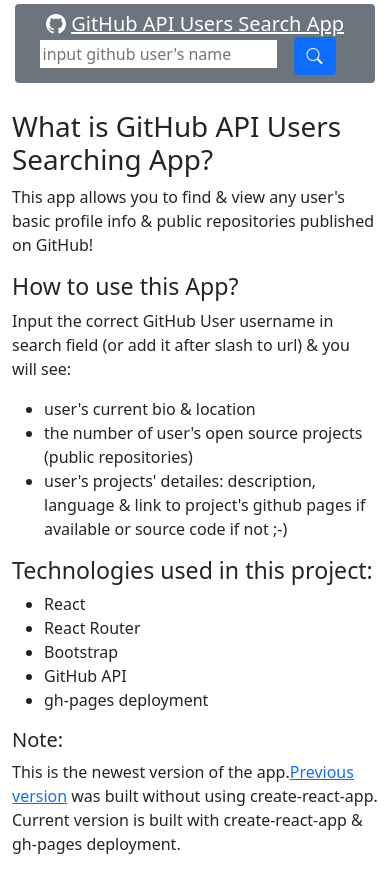
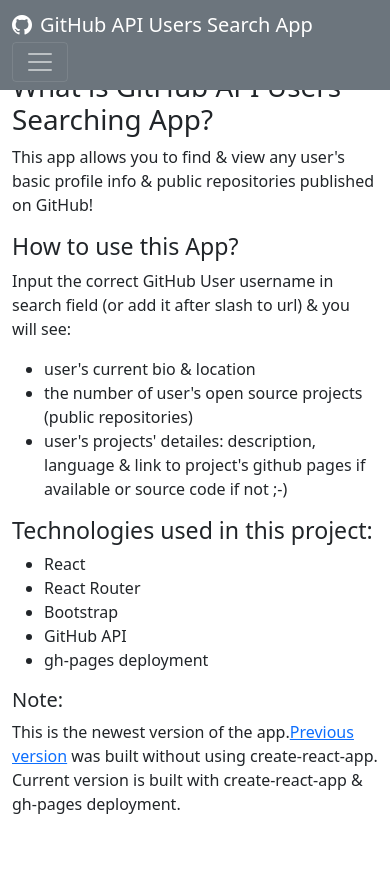
Before and after one commit to vadimgierko/github-api-users-search-app, a React (Create React App) app: page / in a window 390 px wide. After the commit the page ends 844 px from the top, so only its background shows below. Built offline with nearby package versions, Linux system fonts and the light colour scheme.

Commit message:
Header is absolutely responsive now and styled better

```diff
--- a/src/App.js
+++ b/src/App.js
@@ -7,11 +7,6 @@
 export default function App() {
     const [inputedName, setInputedName] = useState();
     const [userName, setUserName] = useState();
-  const [windowSize, setWindowSize] = useState(window.innerWidth);
-
-  window.addEventListener("resize", () => {
-      setWindowSize(window.innerWidth);
-  });
 
     function handleChange(e) {
         setInputedName(e.target.value);
@@ -23,27 +18,23 @@
     }
 
     return (
-
-        <div className="container-fluid">
+        <div className="App">
             <Header
-                windowSize={windowSize}
                 handleChange={handleChange}
                 handleClick={handleClick}
             />
-            <div>
+            <div className="container">
                 <Switch>
                     <Route exact path="/">
-                    <HomePage windowSize={windowSize} />
+                        <HomePage />
                     </Route>
                     <Route path="/user-profile">
-                    <div style={{marginTop: `${windowSize > 610 ? "70px" : "110px"}`}}>
+                        <div style={{marginTop: 70}}>
                             <Info userName={userName} />
                         </div>
                     </Route>
                 </Switch>
-
             </div>
         </div>
-
     );
 }
--- a/src/components/Header.js
+++ b/src/components/Header.js
@@ -1,27 +1,65 @@
+import { useState } from "react";
 import { Link } from "react-router-dom";
 
-export default function Header({ windowSize, handleChange, handleClick}) {
+export default function Header({ handleChange, handleClick}) {
+    const [isNavCollapsed, setIsNavCollapsed] = useState(true);
+
+    const handleNavCollapse = () => {
+        setIsNavCollapsed(!isNavCollapsed);
+    };
+
     return (
-        <div
-            className={`navbar .form-inline bg-secondary pt-2 mt-n1 my-1 rounded justify-content-${windowSize > 610 ? "between" : "center"}`}
-            style={{position: "fixed", top: "0", left: "15px", right: "15px", zIndex: 1}}
+        <nav className="navbar navbar-expand-lg navbar-dark bg-secondary fixed-top">
+            <div className="container">
+                <span className="navbar-brand mb-0 h1">
+                    <i className="bi bi-github me-2" />
+                    <Link
+                        to="/"
+                        className="text-reset"
+                        style={{textDecoration: "none"}}
+                    >GitHub API Users Search App</Link>
+                </span>
+                <button
+                    className="navbar-toggler collapsed"
+                    type="button"
+                    data-bs-toggle="collapse"
+                    data-bs-target="#navbarColor01"
+                    aria-controls="navbarColor01"
+                    aria-expanded={isNavCollapsed ? true : false}
+                    aria-label="Toggle navigation"
+                    onClick={handleNavCollapse}
                 >
-            <div>
-                <span className="navbar-brand mb-0 mx-3 h1 text-white">
-                    <i className="bi bi-github"></i> <Link to="/" className="text-reset">GitHub API Users Search App</Link>
-                </span>
-            </div>
-            <div>
-                <span><input type="text" placeholder="input github user's name" className="me-3" onChange={(e) => handleChange(e)}></input></span>
+                    <span className="navbar-toggler-icon"></span>
+                </button>
+                <div className={`${isNavCollapsed ? "collapse" : null} navbar-collapse `} id="navbarColor01">
+                    <ul className="navbar-nav me-auto">
+                        <li className="nav-item">
+                            <Link className="nav-link" to="/" onClick={isNavCollapsed ? null : () => handleNavCollapse() }>About</Link>
+                        </li>
+                    </ul>
+                    <form className="d-flex">
+                        <input
+                            type="text"
+                            placeholder="github user's name here"
+                            className={isNavCollapsed ? "form-control me-2" : "form-control me-2"}
+                            onChange={(e) => handleChange(e)}
+                        />
                         <Link
                             to="/user-profile"
                             type="button"
-                    className="btn btn-primary me-3"
-                    onClick={handleClick}
+                            className={isNavCollapsed ? "btn btn-primary" : "btn btn-primary"}
+                            onClick={() => {
+                                handleClick();
+                                if (!isNavCollapsed) {
+                                    handleNavCollapse();
+                                }
+                            }}
                         >
                             <i className="bi bi-search"></i>
                         </Link>
+                    </form>
                 </div>
             </div>
+        </nav>
     );
 }
--- a/src/components/HomePage.js
+++ b/src/components/HomePage.js
@@ -1,6 +1,6 @@
-export default function HomePage({ windowSize }) {
+export default function HomePage() {
     return (
-        <div style={{marginTop: `${windowSize > 610 ? "70px" : "110px"}`}}>
+        <div style={{marginTop: 70}}>
             <h1>What is  GitHub API Users Searching App?</h1>
             <p>This app allows you to find & view any user's basic profile info & public repositories published on GitHub!</p>
             <h3>How to use this App?</h3>
```
Lines whose indentation alone changed are shown as unchanged.
